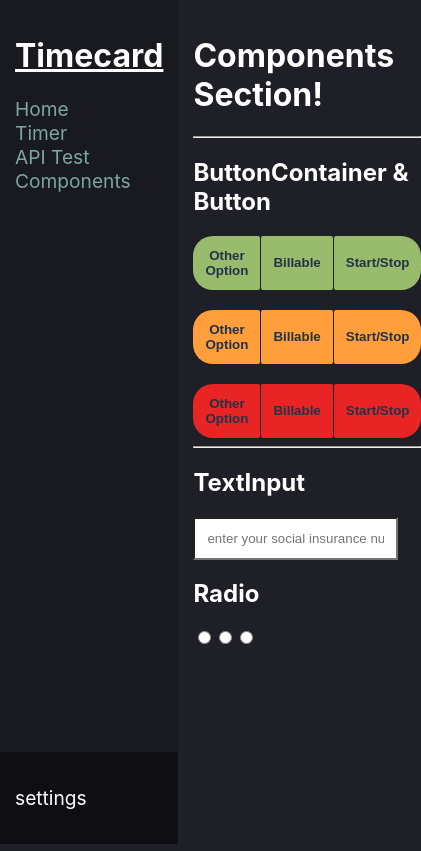
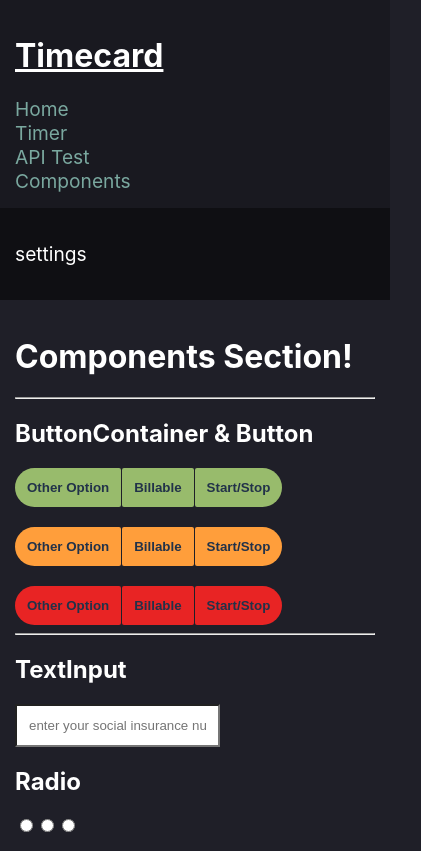
Before and after one commit to w0480885/capstone-project, a React (Create React App) app: page /components in a window 390 px wide. Shown: the whole page, 421 px wide, since content can reach past the window. Built offline with nearby package versions, Linux system fonts and the light colour scheme.

Commit message:
Added Layout Styles

```diff
--- /dev/null
+++ b/src/Layout.css
@@ -0,0 +1,17 @@
+.sidebar {
+	background-color: rgba(0, 0, 0, .2);
+	display: flex;
+	flex-direction: column;
+	justify-content: space-between;
+	width: 200px;
+}
+
+@media (max-width: 800px) {
+	.layout {
+		flex-direction: column;
+	}
+
+	.sidebar {
+		width: 100%;
+	}
+}
--- a/src/Layout.js
+++ b/src/Layout.js
@@ -1,19 +1,15 @@
 import { Outlet, Link } from "react-router-dom";
+import "./Layout.css";
 
 function Sidebar({ children }) {
     let object_style = {
-        backgroundColor: "rgba(0, 0, 0, .2)",
-        display: "flex",
-        flexDirection: "column",
-        justifyContent: "space-between",
-        width: "200px",
     };
     let settings_style = {
         backgroundColor: "rgba(0, 0, 0, .4)",
         padding: "15px",
     };
     return (
-        <div style={object_style}>
+        <div className={"sidebar"} style={object_style}>
             <div style={{
                 padding: "15px",
                 display: "flex",
@@ -34,7 +30,7 @@ function Layout({ children }) {
         minHeight: "100vh",
     };
     return (
-        <div style={object_style}>
+        <div className={"layout"} style={object_style}>
             <Sidebar>
                 <h1 style={{ textDecoration: "underline" }}>Timecard</h1>
                 <Link to="/">Home</Link>
--- a/src/components/input.js
+++ b/src/components/input.js
@@ -11,7 +11,7 @@ function TextInput({children, ...props}) {
             <input
                 style={obj_styles}
                 type={"text"}
-                for={props.for}
+                htmlFor={props.for}
                 name={props.name}
                 value={props.value}
                 placeholder={props.placeholder}
@@ -29,7 +29,7 @@ function Radio({children, ...props}) {
             <input
                 style={obj_styles}
                 type={"radio"}
-                for={props.for}
+                htmlFor={props.for}
                 name={props.name}
                 value={props.value}
             />
```
